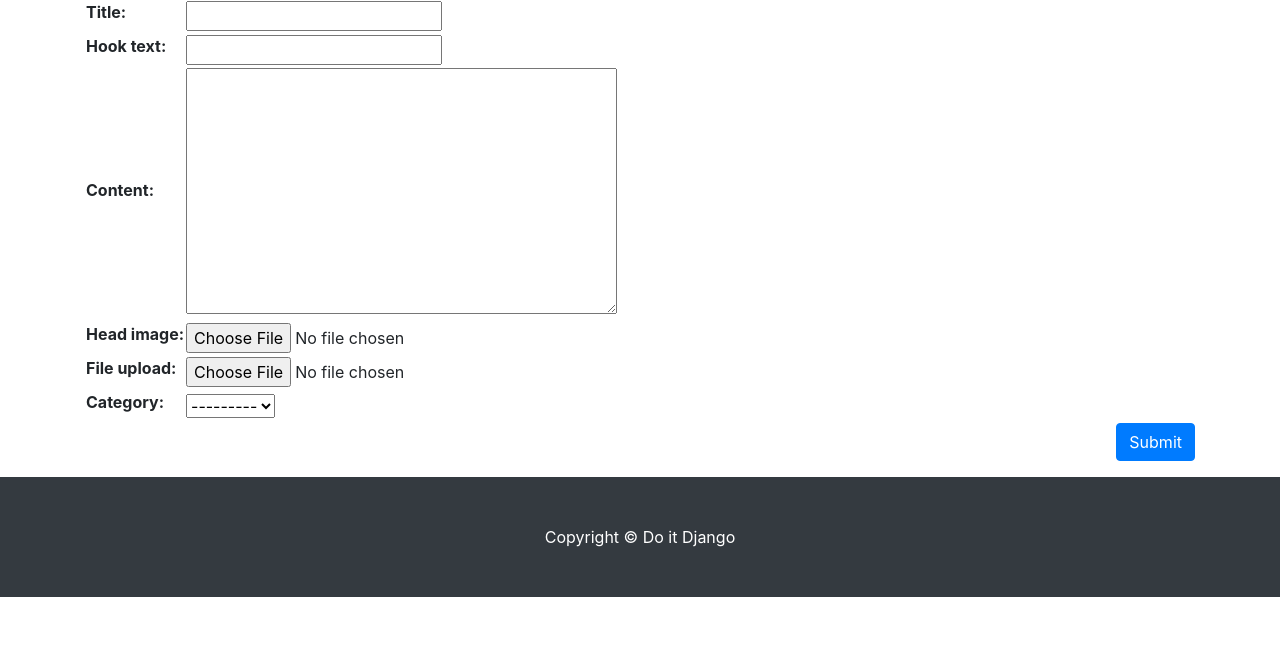
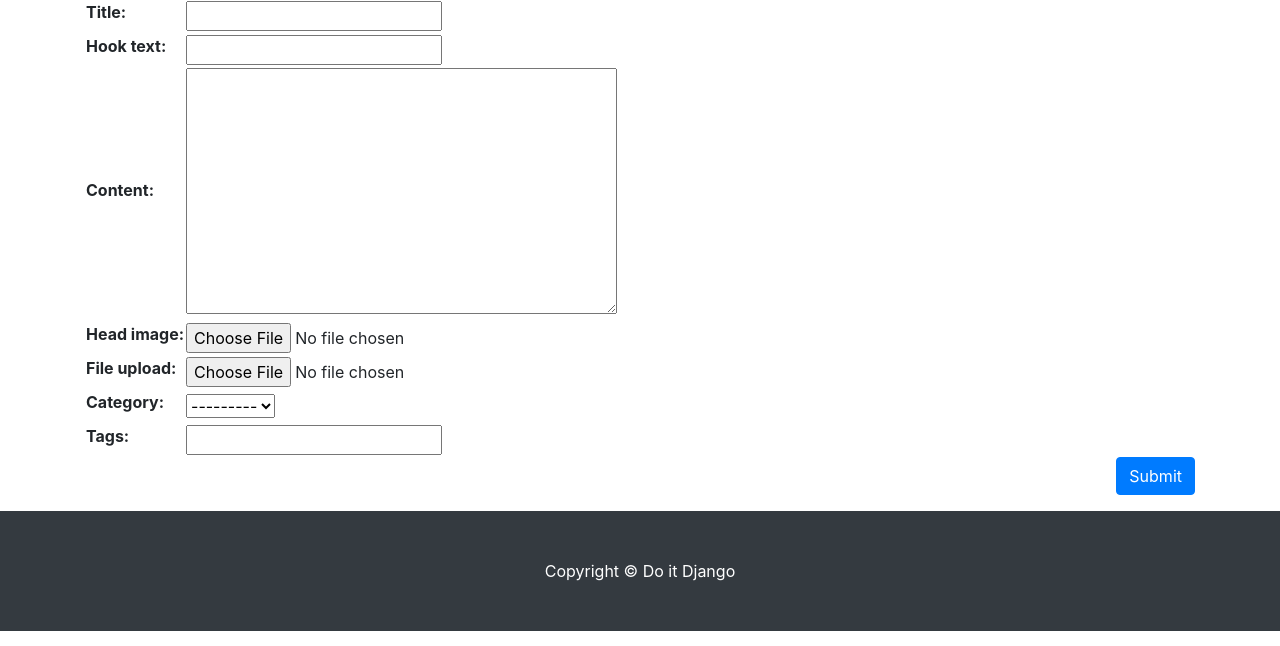
Before and after one commit to percymin/project_django, a Django app: page /blog/create_post/ in a window 1280 px wide. Shown: the part 154-800 px from the top of the page. Run offline with Django 4.2, Linux system fonts and the light colour scheme; the visitor is signed in with stand-in values (Sample User, id 1); data that the repository does not hold is empty; some libraries are stand-ins or nearby versions.

Commit message:
포스트를 작성할 때 텍스트로 태그 지정하기

```diff
--- a/blog/templates/blog/post_form.html
+++ b/blog/templates/blog/post_form.html
@@ -8,6 +8,10 @@
     <form method="post" enctype="multipart/form-data">{% csrf_token %}
         <table>
             {{ form }}
+            <tr>
+                <th><label for="id_tags_str">Tags:</label> </th>
+                <td><input type="text" name="tags_str" id="id_tags_str"></td>
+            </tr>
         </table>
         <button type="submit" class="btn btn-primary float-right">Submit</button>
 
--- a/blog/views.py
+++ b/blog/views.py
@@ -3,6 +3,7 @@ from django.views.generic import ListView, DetailView, CreateView, UpdateView
 from django.contrib.auth.mixins import LoginRequiredMixin, UserPassesTestMixin
 from .models import Post, Category, Tag
 from django.core.exceptions import PermissionDenied
+from django.utils.text import slugify
 
 
 class PostList(ListView):
@@ -69,7 +70,25 @@ class PostCreate(LoginRequiredMixin, UserPassesTestMixin, CreateView):
         current_user = self.request.user
         if current_user.is_authenticated and (current_user.is_staff or current_user.is_superuser):
             form.instance.author = current_user
-            return super(PostCreate, self).form_valid(form)
+            response = super(PostCreate, self).form_valid(form)
+
+            tags_str = self.request.POST.get('tags_str')
+            if tags_str:
+                tags_str = tags_str.strip()
+
+                tags_str = tags_str.replace(',', ';')
+                tags_list = tags_str.split(';')
+
+                for t in tags_list:
+                    t = t.strip()
+                    tag, is_tag_created = Tag.objects.get_or_create(name=t)
+                    if is_tag_created:
+                        tag.slug = slugify(t, allow_unicode=True)
+                        tag.save()
+                    self.object.tags.add(tag)
+
+            return response
+
         else:
             return redirect('/blog/')
 
```
Also changed, not shown: blog/tests.py (+9 -0 lines).
